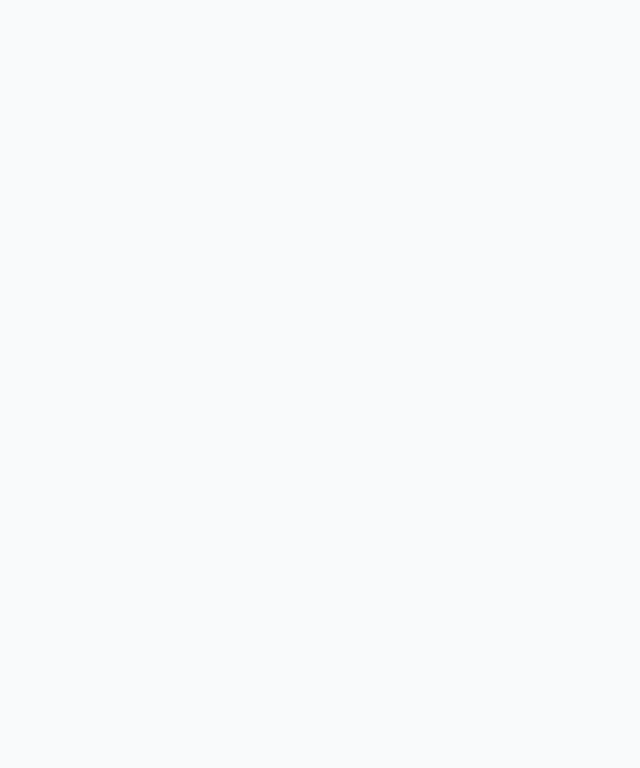
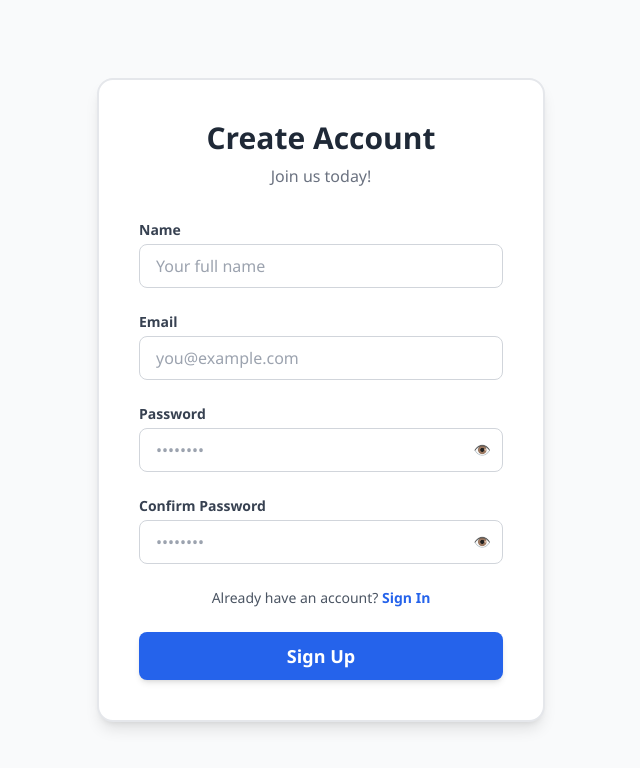
Before and after one commit to moeezrashidd/Blog-website, a React (Vite) app: page /signUp in a window 1280 px wide. Before the commit this address had no page. Shown: the top 768 px of the page, without its empty margins (319-959 px from the left). Built offline with nearby package versions, Linux system fonts and the light colour scheme.

Commit message:
added sigin and sigup page only

```diff
--- a/package.json
+++ b/package.json
@@ -11,6 +11,7 @@
   },
   "dependencies": {
     "framer-motion": "^12.23.12",
+    "lucide-react": "^0.542.0",
     "react": "^19.1.1",
     "react-dom": "^19.1.1",
     "react-icons": "^5.5.0",
--- a/src/App.jsx
+++ b/src/App.jsx
@@ -7,6 +7,8 @@ import Contact from "./pages/contact"
 import FullPost from './pages/fullPost'
 import {BrowserRouter as Router, Routes, Route, } from 'react-router-dom'
 import Home from "./pages/home"
+import SignIn from './pages/signIn'
+import SignUp from './pages/signUp'
 
 const App = () => {
   return (
@@ -20,6 +22,9 @@ const App = () => {
             <Route path="/about" element={<> <Navbar /><About /></>}/>
             <Route path="/contact" element={<> <Navbar /><Contact /></>}/>
             <Route path="/post/:id/:title" element={<> <Navbar /><FullPost /></>}/>
+            <Route path="/signIn" element={<SignIn />}/>
+            <Route path="/signUp" element={<SignUp />}/>
+
         </Routes>
 
     </Router>
--- a/src/components/Navbar.jsx
+++ b/src/components/Navbar.jsx
@@ -58,7 +58,7 @@ const Navbar = () => {
             setToggleSearch(!toggleSearch)
           }}>{toggleSearch?<LuSearchX />:<FcSearch /> }</span>
 
-          <span className='p-1 sm:px-2 lg:px-5 hover:bg-blue-500 border-2 border-blue-500 hover:text-white text-blue-500  sm:text-base lg:text-xl cursor-pointer rounded  text justify-center items-center'>Sign in</span>
+          <span className='p-1 sm:px-2 lg:px-5 hover:bg-blue-500 border-2 border-blue-500 hover:text-white text-blue-500  sm:text-base lg:text-xl cursor-pointer rounded  text justify-center items-center'><Link to="/signIn">Sign in</Link></span>
         </div>
       </nav>
 
--- a/src/pages/categories.jsx
+++ b/src/pages/categories.jsx
@@ -14,7 +14,7 @@ const Categories = () => {
           <span className='text-2xl xl:4xl font-bold hover:text-blue-500 cursor-pointer text-center '>{curCategory}</span>
           <div className="parent flex flex-wrap justify-start gap-1 sm:gap-2 mt-4">
 
-            {postsData.filter((post) => post.category == curCategory).slice(0, 3).map((item, index) => (
+            {postsData.filter((post) => post.category == curCategory).slice(0, 6).map((item, index) => (
               <PostCard key={index} item={item} />
             ))
 
--- a/src/pages/home.jsx
+++ b/src/pages/home.jsx
@@ -2,13 +2,37 @@ import React from 'react'
 import Navbar from '../components/Navbar'
 import Hero from '../components/Hero'
 import Footer from '../components/footer'
+import { postsData } from '../data/data'
+import PostCard from '../components/postCard'
 const Home = () => {
+
+
+
     return (
-    <>
-        <Navbar />
-        <Hero />
-        <Footer />
-    </>
+        <>
+            <Navbar />
+            <Hero />
+
+        <span className={`text-3xl xl:4xl font-bold hover:text-blue-500 sm: cursor-pointer text-center flex justify-center items-center mt-4`}>Latest Posts</span>
+
+            <div className="parent flex flex-wrap justify-center gap-1 sm:gap-4 mt-4">
+
+                {postsData.filter((post) => post.isLatest).slice(0, 6).map((item, index) => (
+                    <PostCard key={index} item={item} />
+                ))}
+            </div>
+
+
+
+
+
+
+
+
+
+
+            <Footer />
+        </>
     )
 }
 
--- /dev/null
+++ b/src/pages/signIn.jsx
@@ -0,0 +1,101 @@
+import React, { useState } from "react";
+import { Link } from "react-router-dom";
+import { Eye, EyeOff } from "lucide-react"; // 👁️ icons
+
+const SignIn = () => {
+  const [email, setEmail] = useState("");
+  const [password, setPassword] = useState("");
+  const [showPassword, setShowPassword] = useState(false);
+
+  const handleSubmit = (e) => {
+    e.preventDefault();
+    // 🔹 Replace this with your login API call
+    console.log("Email:", email, "Password:", password);
+  };
+
+  return (
+    <div className="flex justify-center items-center min-h-screen px-4 ">
+      <div className="w-full max-w-md bg-white shadow-lg rounded-2xl py-10 px-6 sm:px-10 border-2 hover:border-blue-500 focus:border-blue-500">
+        {/* Heading */}
+        <h1 className="text-3xl font-bold text-gray-800 text-center">
+          Welcome Back
+        </h1>
+        <p className="text-gray-500 text-center mt-2">
+          Sign in to continue
+        </p>
+
+        {/* Form */}
+        <form
+          onSubmit={handleSubmit}
+          className="flex flex-col gap-6 mt-8"
+        >
+          {/* Email Input */}
+          <div className="flex flex-col">
+            <label
+              htmlFor="email"
+              className="text-sm font-semibold text-gray-700 mb-1"
+            >
+              Email
+            </label>
+            <input
+              type="email"
+              id="email"
+              value={email}
+              onChange={(e) => setEmail(e.target.value)}
+              placeholder="you@example.com"
+              required
+              className="h-11 px-4 border border-gray-300 rounded-lg focus:ring-2 focus:ring-blue-500 focus:border-blue-500 outline-none transition-all"
+            />
+          </div>
+
+          {/* Password Input with Toggle */}
+          <div className="flex flex-col relative">
+            <label
+              htmlFor="password"
+              className="text-sm font-semibold text-gray-700 mb-1"
+            >
+              Password
+            </label>
+            <input
+              type={showPassword ? "text" : "password"}
+              id="password"
+              value={password}
+              onChange={(e) => setPassword(e.target.value)}
+              placeholder="••••••••"
+              required
+              className="h-11 px-4 pr-11 border border-gray-300 rounded-lg focus:ring-2 focus:ring-blue-500 focus:border-blue-500 outline-none transition-all"
+            />
+            <button
+              type="button"
+              onClick={() => setShowPassword(!showPassword)}
+              className="absolute right-3 top-[35px] text-gray-500 hover:text-gray-700"
+            >
+              {showPassword ? <EyeOff size={20} /> : <Eye size={20} />}
+            </button>
+          </div>
+
+          {/* Sign Up Redirect */}
+          <p className="text-sm text-gray-600 text-center">
+            Don’t have an account?{" "}
+            <Link
+              to="/signUp"
+              className="text-blue-600 font-semibold hover:underline"
+            >
+              Sign Up
+            </Link>
+          </p>
+
+          {/* Submit Button */}
+          <button
+            type="submit"
+            className="w-full h-12 rounded-lg bg-blue-600 text-white text-lg font-semibold shadow-md hover:bg-blue-700 active:scale-95 transition-all duration-200"
+          >
+            Sign In
+          </button>
+        </form>
+      </div>
+    </div>
+  );
+};
+
+export default SignIn;
--- /dev/null
+++ b/src/pages/signUp.jsx
@@ -0,0 +1,143 @@
+import React, { useState } from "react";
+import { Link } from "react-router-dom";
+
+const SignUp = () => {
+  const [formData, setFormData] = useState({
+    name: "",
+    email: "",
+    password: "",
+    confirmPassword: "",
+  });
+  const [showPassword, setShowPassword] = useState(false);
+  const [showConfirmPassword, setShowConfirmPassword] = useState(false);
+
+  const handleChange = (e) => {
+    setFormData({ ...formData, [e.target.name]: e.target.value });
+  };
+
+  const handleSubmit = (e) => {
+    e.preventDefault();
+    if (formData.password !== formData.confirmPassword) {
+      alert("Passwords do not match!");
+      return;
+    }
+    // 🔹 Replace with your signup API call
+    console.log("Sign Up Data:", formData);
+  };
+
+  return (
+    <div className="flex justify-center items-center min-h-screen px-4 ">
+      <div className="w-full max-w-md bg-white shadow-lg rounded-2xl py-10 px-6 sm:px-10 border-2 hover:border-blue-500 focus:border-blue-500">
+        {/* Heading */}
+        <h1 className="text-3xl font-bold text-gray-800 text-center">Create Account</h1>
+        <p className="text-gray-500 text-center mt-2">Join us today!</p>
+
+        {/* Form */}
+        <form onSubmit={handleSubmit} className="flex flex-col gap-6 mt-8">
+          {/* Name */}
+          <div className="flex flex-col">
+            <label htmlFor="name" className="text-sm font-semibold text-gray-700 mb-1">
+              Name
+            </label>
+            <input
+              type="text"
+              id="name"
+              name="name"
+              value={formData.name}
+              onChange={handleChange}
+              placeholder="Your full name"
+              required
+              className="h-11 px-4 border border-gray-300 rounded-lg focus:ring-2 focus:ring-blue-500 focus:border-blue-500 outline-none transition-all"
+            />
+          </div>
+
+          {/* Email */}
+          <div className="flex flex-col">
+            <label htmlFor="email" className="text-sm font-semibold text-gray-700 mb-1">
+              Email
+            </label>
+            <input
+              type="email"
+              id="email"
+              name="email"
+              value={formData.email}
+              onChange={handleChange}
+              placeholder="you@example.com"
+              required
+              className="h-11 px-4 border border-gray-300 rounded-lg focus:ring-2 focus:ring-blue-500 focus:border-blue-500 outline-none transition-all"
+            />
+          </div>
+
+          {/* Password */}
+          <div className="flex flex-col relative">
+            <label htmlFor="password" className="text-sm font-semibold text-gray-700 mb-1">
+              Password
+            </label>
+            <input
+              type={showPassword ? "text" : "password"}
+              id="password"
+              name="password"
+              value={formData.password}
+              onChange={handleChange}
+              placeholder="••••••••"
+              required
+              className="h-11 px-4 pr-10 border border-gray-300 rounded-lg focus:ring-2 focus:ring-blue-500 focus:border-blue-500 outline-none transition-all"
+            />
+            <button
+              type="button"
+              onClick={() => setShowPassword(!showPassword)}
+              className="absolute right-3 top-[36px] text-gray-500 hover:text-gray-700 text-sm"
+            >
+              {showPassword ? "❌" : "👁️"}
+            </button>
+          </div>
+
+          {/* Confirm Password */}
+          <div className="flex flex-col relative">
+            <label
+              htmlFor="confirmPassword"
+              className="text-sm font-semibold text-gray-700 mb-1"
+            >
+              Confirm Password
+            </label>
+            <input
+              type={showConfirmPassword ? "text" : "password"}
+              id="confirmPassword"
+              name="confirmPassword"
+              value={formData.confirmPassword}
+              onChange={handleChange}
+              placeholder="••••••••"
+              required
+              className="h-11 px-4 pr-10 border border-gray-300 rounded-lg focus:ring-2 focus:ring-blue-500 focus:border-blue-500 outline-none transition-all"
+            />
+            <button
+              type="button"
+              onClick={() => setShowConfirmPassword(!showConfirmPassword)}
+              className="absolute right-3 top-[36px] text-gray-500 hover:text-gray-700 text-sm"
+            >
+              {showConfirmPassword ? "❌" : "👁️"}
+            </button>
+          </div>
+
+          {/* Sign In Redirect */}
+          <p className="text-sm text-gray-600 text-center">
+            Already have an account?{" "}
+            <Link to="/signIn" className="text-blue-600 font-semibold hover:underline">
+              Sign In
+            </Link>
+          </p>
+
+          {/* Submit */}
+          <button
+            type="submit"
+            className="w-full h-12 rounded-lg bg-blue-600 text-white text-lg font-semibold shadow-md hover:bg-blue-700 active:scale-95 transition-all duration-200"
+          >
+            Sign Up
+          </button>
+        </form>
+      </div>
+    </div>
+  );
+};
+
+export default SignUp;
```
Also changed, not shown: 1 other file (tests, documents, lock files or other folders).
